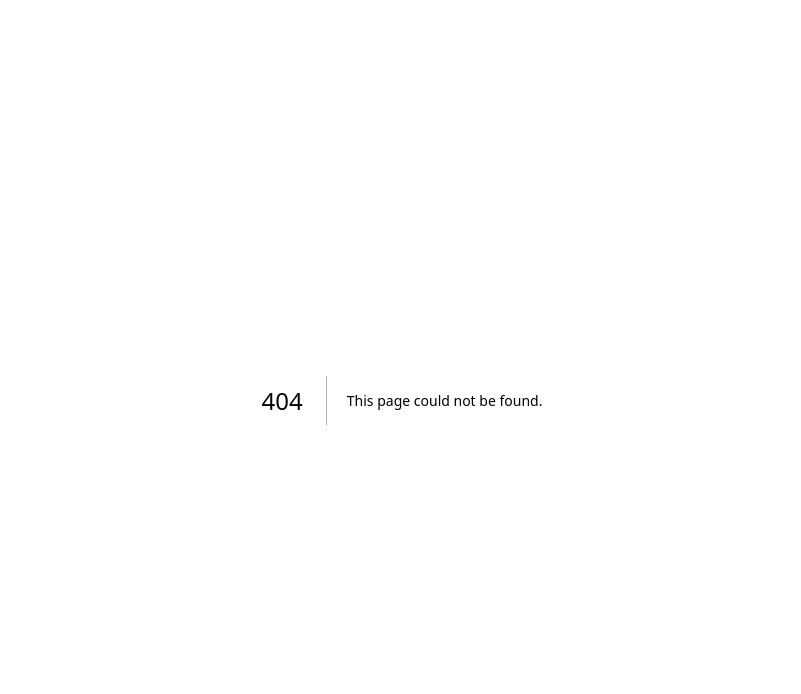
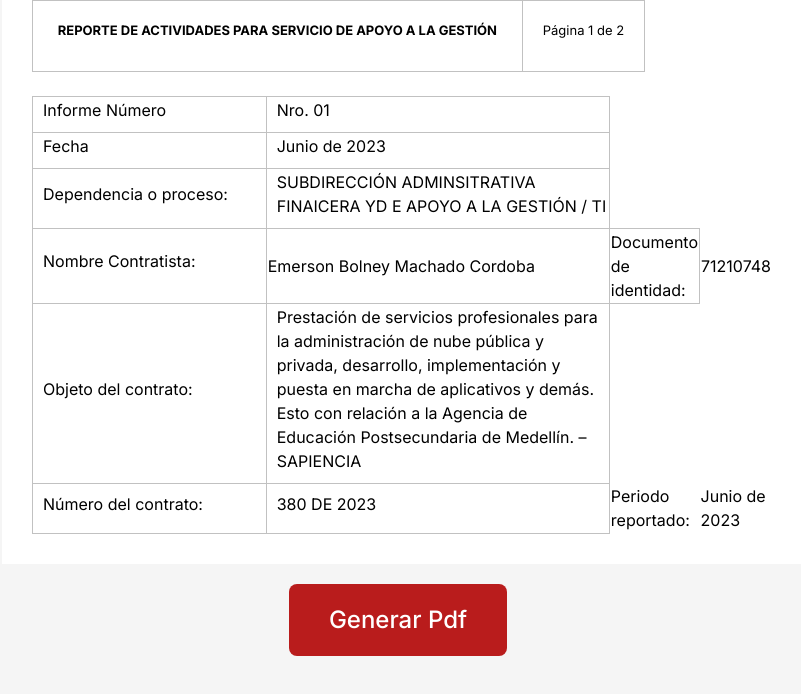
Before and after one commit to SapienciaMed/CuentasCobros, a Next.js app: page /reporteactividades in a window 1280 px wide. Before the commit this address had no page. Shown: the top 694 px of the page, without its empty margins (238-1039 px from the left). Built offline with nearby package versions, Linux system fonts and the light colour scheme.

Commit message:
Archivo reporte de actividades

```diff
--- a/app/auth/cuentacobro/page.tsx
+++ b/app/(auth)/cuentacobro/page.tsx
@@ -2,6 +2,7 @@
 import React, { useRef } from 'react';
 import html2pdf from 'html2pdf.js';
 import Buttonpdf from '@/app/libs/ui/Buttonpdf';
+import '@/app/miscss/cuentacobro.css';
 
 const CuentaDeCobro = () => {
   const componentRef = useRef<HTMLDivElement>(null);
@@ -14,7 +15,7 @@ const CuentaDeCobro = () => {
         filename: 'CuentaDeCobro.pdf',
         image: { type: 'jpeg', quality: 1 }, // Usando JPEG con la máxima calidad
         html2canvas: { scale: 2, dpi: 600, letterRendering: true }, // Escala y DPI aumentados
-        jsPDF: { unit: 'mm', format: 'a4', orientation: 'portrait' }
+        jsPDF: { unit: 'mm', format: 'legal', orientation: 'portrait' }
       };
       html2pdf().from(input).set(options).save();
     }
@@ -31,10 +32,10 @@ const CuentaDeCobro = () => {
   return (
     <div  ref={componentRef}>
       {<div className="container">
-        <div className="texto1">FECHA:{ }</div>
+        <div className="texto1">FECHA: MAYO 23 2024</div>
 
         <div className="text-center p-2 sm:px-7  font-medium text-gray-800">
-          <h1 className="texto4">CUENTA DE COBRO No. { }</h1>
+          <h1 className="texto4">CUENTA DE COBRO No. 03-2024</h1>
           <br />
           <h1 className="texto4">
             LA AGENCIA DE EDUCACIÓN POSTSECUNDARIA DE MEDELLÍN -
--- /dev/null
+++ b/app/(auth)/reporteactividades/page.tsx
@@ -0,0 +1,83 @@
+"use client";
+import '@/app/miscss/reporteactivi.css';
+import React, { useRef } from 'react';
+import html2pdf from 'html2pdf.js';
+import Buttonpdf from '@/app/libs/ui/Buttonpdf';
+
+
+const ReporteActividades = () => {
+    const componentRef = useRef<HTMLDivElement>(null);
+
+    const printDocument = () => {
+      const input = componentRef.current;
+      if (input) {
+        const options = {
+          margin: [10, 10, 10, 10], // Margen de 10 mm en todos los lados
+          filename: 'ReporteDeActividades.pdf',
+          image: { type: 'jpeg', quality: 1 }, // Usando JPEG con la máxima calidad
+          html2canvas: { scale: 2, dpi: 600, letterRendering: true }, // Escala y DPI aumentados
+          jsPDF: { unit: 'mm', format: 'legal', orientation: 'portrait' }
+        };
+        html2pdf().from(input).set(options).save();
+      }
+    };
+
+    const hidden = (e: React.MouseEvent<HTMLButtonElement>) => {
+      e.currentTarget.style.display = 'none';
+    };
+
+    const eventClick = (e: React.MouseEvent<HTMLButtonElement>) => {
+      printDocument();
+      hidden(e);
+    };
+    return (
+      <div  ref={componentRef}>
+        {<div className='container'>
+        <table>
+            <tr>
+                <td className='td1'>REPORTE DE ACTIVIDADES PARA SERVICIO DE APOYO A LA GESTIÓN</td>
+                <td className='td11'>Página 1 de 2 </td>
+            </tr>
+        </table>
+        <br />
+        <table className='table1'>
+            <tr>
+                <td className='td2'>Informe Número</td>
+                <td className='td22'>Nro. 01</td>
+            </tr>
+            <tr>
+                <td className='td2'>Fecha</td>
+                <td className='td22'>Junio de 2023</td>
+            </tr>
+            <tr>
+                <td className='td2'>Dependencia o proceso:</td>
+                <td className='td22'>SUBDIRECCIÓN ADMINSITRATIVA FINAICERA YD E APOYO A LA GESTIÓN / TI</td>
+            </tr>
+            <tr>
+                <td className='td2'>Nombre Contratista:</td>
+                <td className='td23'>Emerson	Bolney Machado Cordoba</td>
+                <td className='td23'>Documento de identidad:</td>
+                <td>71210748</td>
+            </tr>
+            <tr>
+                <td className='td2'>Objeto del contrato:</td>
+                <td className='td22'>Prestación de servicios profesionales para la administración de nube pública y privada,
+                    desarrollo, implementación y puesta en marcha de aplicativos y demás.
+                    Esto con relación a la Agencia de Educación Postsecundaria de Medellín.
+                    – SAPIENCIA
+                </td>
+            </tr>
+            <tr>
+                <td className='td2'>Número del contrato:</td>
+                <td className='td22'>380 DE 2023</td>
+                <td>Periodo reportado:</td>
+                <td>Junio de 2023</td>
+            </tr>
+        </table>
+    </div>}
+        <Buttonpdf onClick={eventClick} />
+      </div>
+    );
+  };
+
+  export default ReporteActividades;
--- a/app/globals.css
+++ b/app/globals.css
@@ -97,99 +97,6 @@ body {
 }*/
 
 /* Estilos para mejorar la apariencia del documento */
-.container {
-    max-width: 800px; /* Ajusta el ancho máximo del contenedor */
-    margin: auto; /* Centra el contenedor en la página */
-    padding: 30px; /* Añade relleno alrededor del contenido */
-    background: #fff; /* Fondo blanco para el contenido */
-    padding-top: 0;
-}
-br {
-    line-height: 0.5; /* Reduce el espacio que añaden los <br> */
-}
-
-.texto1{
-    margin-top: 0; /* Elimina el margen superior */
-    font-size: 13.3px; /* Ajusta el tamaño de la fuente si es necesario */
-    font-family: "Arial", sans-serif;
-    font-weight: bold;
-    text-align: justify;
-    margin-bottom: 0;
-    padding-top: 0;
-}
-
-.td-inicial{
-    width: 50%;
-    font-size: 13px;
- }
-
- .td-inicial2{
-    width: 45%;
-    font-size: 13px;
- }
-
-
-.texto2{
-    font-family: 'Arial', sans-serif; /* Fuente legible y profesional */
-    font-weight: bold;
-    font-size: 13.3px;
-    padding: 1rem;
-}
-.texto3 {
-    font-family: 'Arial', sans-serif; /* Fuente legible y profesional */
-    font-size: 13.3px;
-}
-
-.texto4{
-    font-family: 'Arial', sans-serif; /* Fuente legible y profesional */
-    font-weight:bolder;
-    font-size: 13.3px;
-}
-
-.table1  {
-    width: 100%; /* Ancho completo para las tablas */
-    border-collapse: collapse; /* Colapsa los bordes de las celdas */
-    font-size: 13.3px;
-}
-
-.table1 td {
-    border: 1px solid #c1c1c1; /* Borde sutil para las celdas */
-    text-align: left;
-    padding-bottom: 10px; /* Aumenta el relleno inferior */
-    padding-left: 10px; /* Aumenta el relleno izquierdo */
-}
-.table3{
-    width: 100%; /* Ancho completo para las tablas */
-    border-collapse: collapse; /* Colapsa los bordes de las celdas */
-    font-size: 13.3px;
-
-}
-
-.table3 td{
-    border: 1px solid #c1c1c1; /* Borde sutil para las celdas */
-    text-align: left;
-    padding-bottom: 10px; /* Aumenta el relleno inferior */
-    padding-left: 10px; /* Aumenta el relleno izquierdo */
-}
-
-/* Eliminar los bordes de la tabla */
-.table2 {
-    border-collapse: collapse; /* Asegura que los bordes estén colapsados */
-    width: 50%; /* Ajusta el ancho de la tabla según necesites */
-    margin-left: 11%; /* Ajusta la posición de la tabla */
-}
-
-.table2 td {
-    border: none; /* Elimina los bordes de las celdas */
-    padding: 8px; /* Añade un relleno para separar el contenido */
-    font-size: 13.3px;
-    padding: 0;
-}
-/* Estilos CSS para poner en negrita los textos del lado izquierdo */
-.table1 td:first-child,.table3 td:first-child  {
-    font-weight: bold; /* Aplica negrita a la primera celda de cada fila */
-}
-
 
 /* Asegúrate de quitar cualquier otro estilo que pueda añadir bordes a tu tabla */
 
--- /dev/null
+++ b/app/miscss/cuentacobro.css
@@ -0,0 +1,92 @@
+.container {
+    max-width: 800px; /* Ajusta el ancho máximo del contenedor */
+    margin: auto; /* Centra el contenedor en la página */
+    padding: 30px; /* Añade relleno alrededor del contenido */
+    background: #fff; /* Fondo blanco para el contenido */
+    padding-top: 0;
+}
+br {
+    line-height: 0.5; /* Reduce el espacio que añaden los <br> */
+}
+
+.texto1{
+    margin-top: 0; /* Elimina el margen superior */
+    font-size: 13.3px; /* Ajusta el tamaño de la fuente si es necesario */
+    font-family: "Arial", sans-serif;
+    font-weight: bold;
+    text-align: justify;
+    margin-bottom: 0;
+    padding-top: 0;
+}
+
+.td-inicial{
+    width: 50%;
+    font-size: 13px;
+ }
+
+ .td-inicial2{
+    width: 45%;
+    font-size: 13px;
+ }
+
+
+.texto2{
+    font-family: 'Arial', sans-serif; /* Fuente legible y profesional */
+    font-weight: bold;
+    font-size: 13.3px;
+    padding: 1rem;
+}
+.texto3 {
+    font-family: 'Arial', sans-serif; /* Fuente legible y profesional */
+    font-size: 13.3px;
+}
+
+.texto4{
+    font-family: 'Arial', sans-serif; /* Fuente legible y profesional */
+    font-weight:bolder;
+    font-size: 13.3px;
+}
+
+.table1  {
+    width: 100%; /* Ancho completo para las tablas */
+    border-collapse: collapse; /* Colapsa los bordes de las celdas */
+    font-size: 13.3px;
+}
+
+.table1 td {
+    border: 1px solid #c1c1c1; /* Borde sutil para las celdas */
+    text-align: left;
+    padding-bottom: 10px; /* Aumenta el relleno inferior */
+    padding-left: 10px; /* Aumenta el relleno izquierdo */
+}
+.table3{
+    width: 100%; /* Ancho completo para las tablas */
+    border-collapse: collapse; /* Colapsa los bordes de las celdas */
+    font-size: 13.3px;
+
+}
+
+.table3 td{
+    border: 1px solid #c1c1c1; /* Borde sutil para las celdas */
+    text-align: left;
+    padding-bottom: 10px; /* Aumenta el relleno inferior */
+    padding-left: 10px; /* Aumenta el relleno izquierdo */
+}
+
+/* Eliminar los bordes de la tabla */
+.table2 {
+    border-collapse: collapse; /* Asegura que los bordes estén colapsados */
+    width: 50%; /* Ajusta el ancho de la tabla según necesites */
+    margin-left: 11%; /* Ajusta la posición de la tabla */
+}
+
+.table2 td {
+    border: none; /* Elimina los bordes de las celdas */
+    padding: 8px; /* Añade un relleno para separar el contenido */
+    font-size: 13.3px;
+    padding: 0;
+}
+/* Estilos CSS para poner en negrita los textos del lado izquierdo */
+.table1 td:first-child,.table3 td:first-child  {
+    font-weight: bold; /* Aplica negrita a la primera celda de cada fila */
+}
--- /dev/null
+++ b/app/miscss/reporteactivi.css
@@ -0,0 +1,54 @@
+.container {
+    max-width: 800px; /* Ajusta el ancho máximo del contenedor */
+    margin: auto; /* Centra el contenedor en la página */
+    padding: 30px; /* Añade relleno alrededor del contenido */
+    background: #fff; /* Fondo blanco para el contenido */
+    padding-top: 0;
+}
+
+.td1{
+    border: 1px solid #c1c1c1;
+    width: 80%;
+    font-size: 13px;
+    padding: 20px;
+    text-align: center;
+    font-weight: bold;
+    padding-bottom: 30px;
+}
+
+.td11{
+    border: 1px solid #c1c1c1;
+    width: 20%;
+    font-size: 13px;
+    padding: 20px;
+    text-align: center;
+    padding-bottom: 30px;
+}
+
+.td2{
+    border: 1px solid #c1c1c1;
+    width: 40%;
+    padding-left: 10px;
+    text-align: left;
+    padding-bottom: 10px;
+}
+
+.td22{
+    border: 1px solid #c1c1c1;
+    width: 60%;
+    padding-left: 10px;
+    text-align: left;
+    padding-bottom: 10px;
+}
+
+.td23{
+    border: 1px solid #c1c1c1;
+    width: 30%;
+}
+
+.table1{
+    align-items: center;
+    width: 100%;
+    text-align: left;
+    padding-left: 10px;
+}
```
Also changed, not shown: app/(auth)/login/page.tsx (renamed from app/auth/login/page.tsx), app/(auth)/register/page.tsx (renamed from app/auth/register/page.tsx), app/(auth)/src/types/html2pdf.js.d.ts (renamed from app/auth/src/types/html2pdf.js.d.ts).
